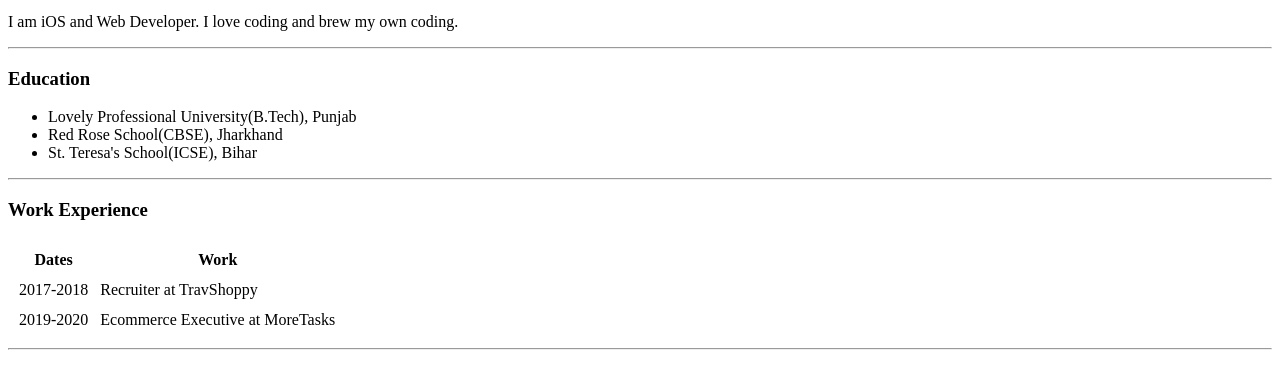
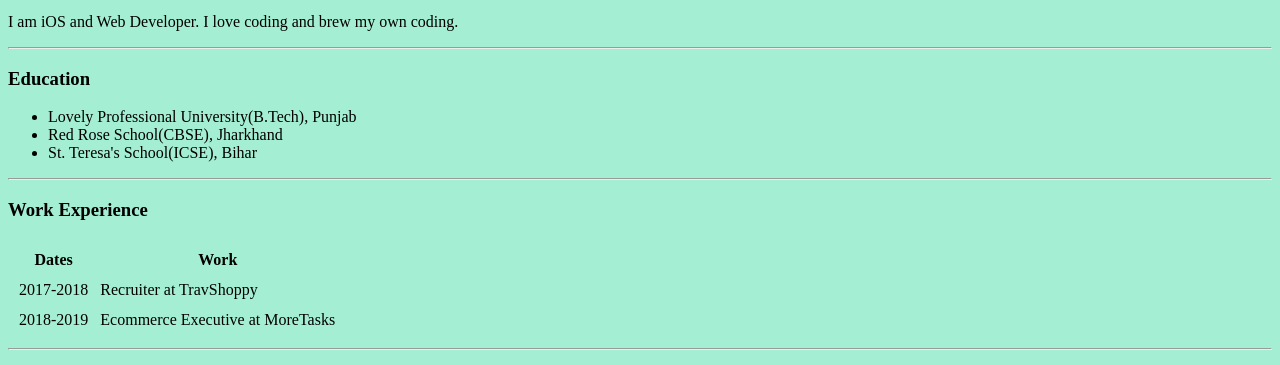
Before and after one commit to akanksha0202/Resume, a plain HTML site: page index.html in a window 1280 px wide. Shown: the part 413-778 px from the top of the page. Drawn offline with Linux system fonts and the light colour scheme.

Commit message:
Add files via upload

```diff
--- a/index.html
+++ b/index.html
@@ -1,12 +1,16 @@
 <!DOCTYPE html>
 <html lang="en" dir="ltr">
-
 <head>
   <meta charset="utf-8">
   <title>👩‍💻 Akanksha's Personal Site</title>
+  <style>
+  body{
+    background-color: #a4efd3; <!-- is internal css-->
+  }
+  </style>
 </head>
 
-<body>
+<body> <!--style="background-color: #a4efd3" is inline css-->
   <img src="Akanksha_Image.jpg" alt="Akanksha Profile picture" width="180" height="300">
   <h1>Akanksha</h1>
   <p><em>Founder and CEO of</em> <strong><a href="file:///Users/akankshasingh/Documents/Web%20Development/My%20info/Index.html?">the AAA</a></strong>.</p>
@@ -39,7 +43,7 @@
         <td>Recruiter at TravShoppy</td>
       </tr>
       <tr>
-        <td>2019-2020</td>
+        <td>2018-2019</td>
         <td>Ecommerce Executive at MoreTasks</td>
       </tr>
     </tbody>
```
